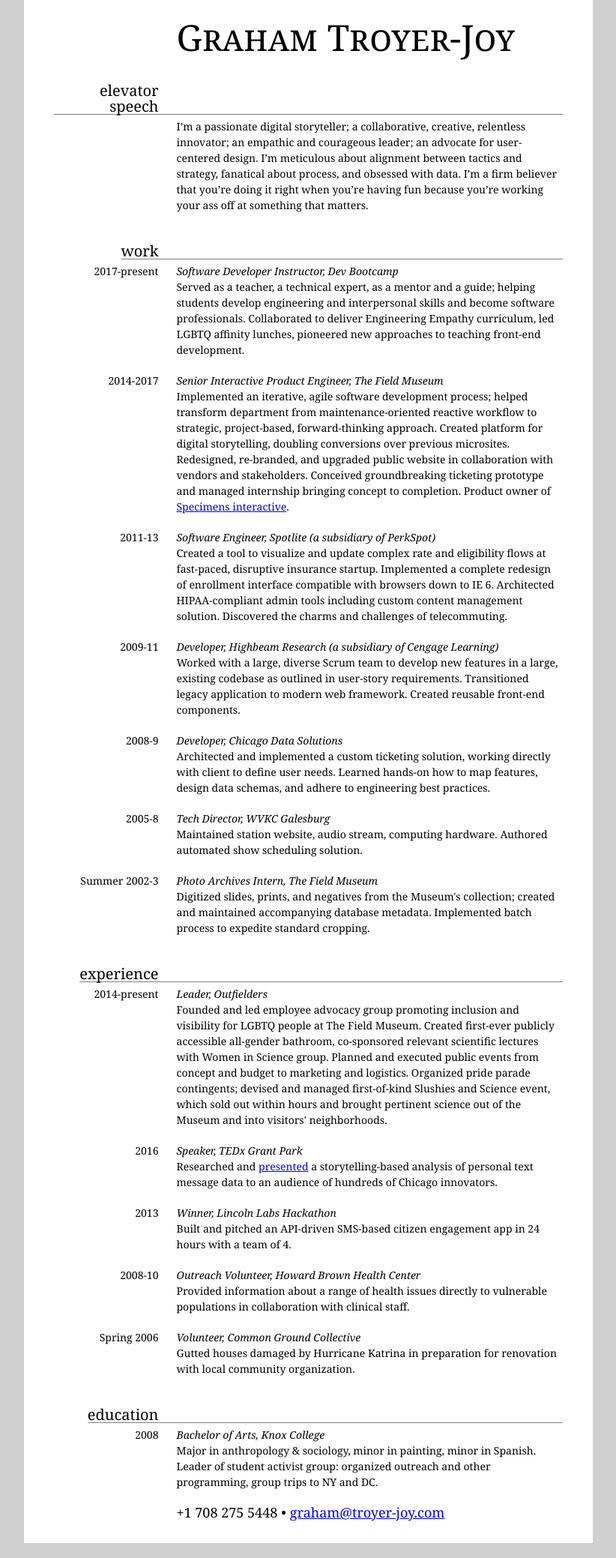
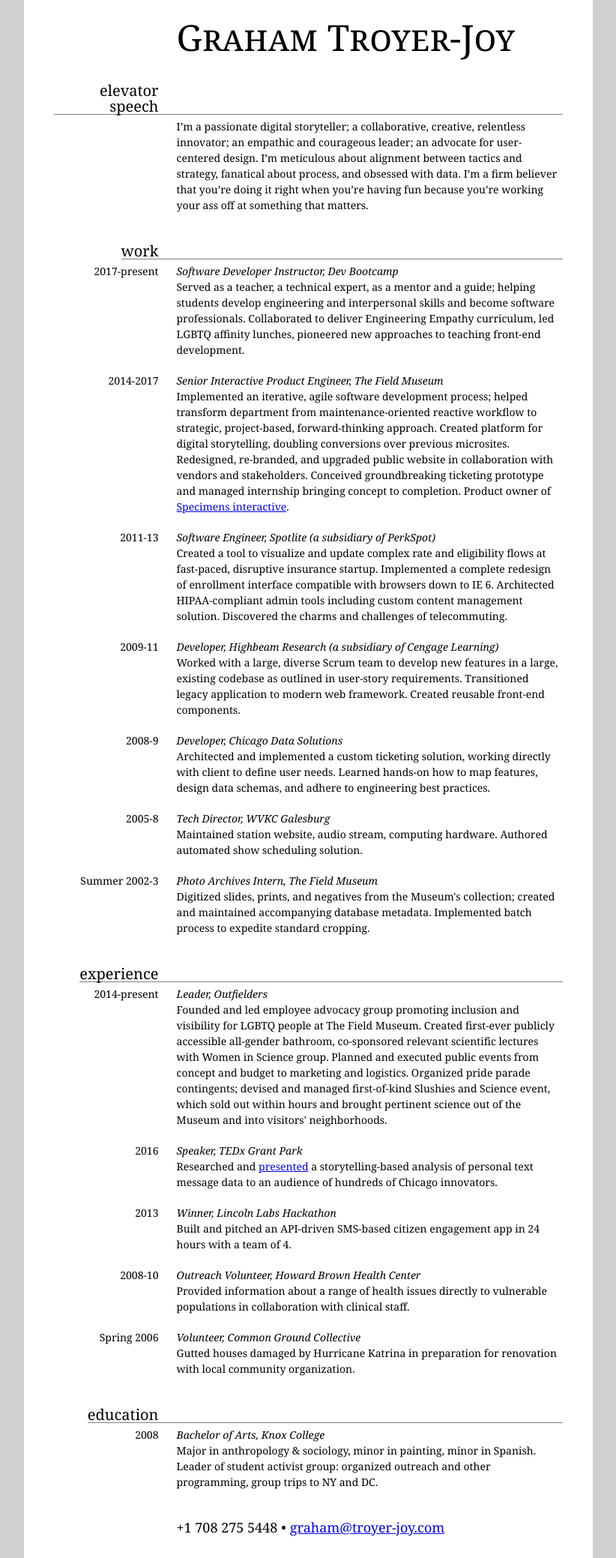
Before and after one commit to telegraham/resume, a Jekyll site: the page built from index.html, in a window 1280 px wide. Shown: the whole page at 75% size, without its empty margins (229-1051 px from the left). Built offline with Jekyll 4.4.1, drawn with Linux system fonts in a browser that asks for light colours.

Commit message:
Update style.scss

```diff
--- a/_sass/style.scss
+++ b/_sass/style.scss
@@ -33,7 +33,7 @@ h2 {
 footer {
 	font-size: 18px;
 	clear: both;
-	margin: 20px 0px 30px;
+	margin: 40px 0px 30px;
 }
 h1,
 footer {
```
